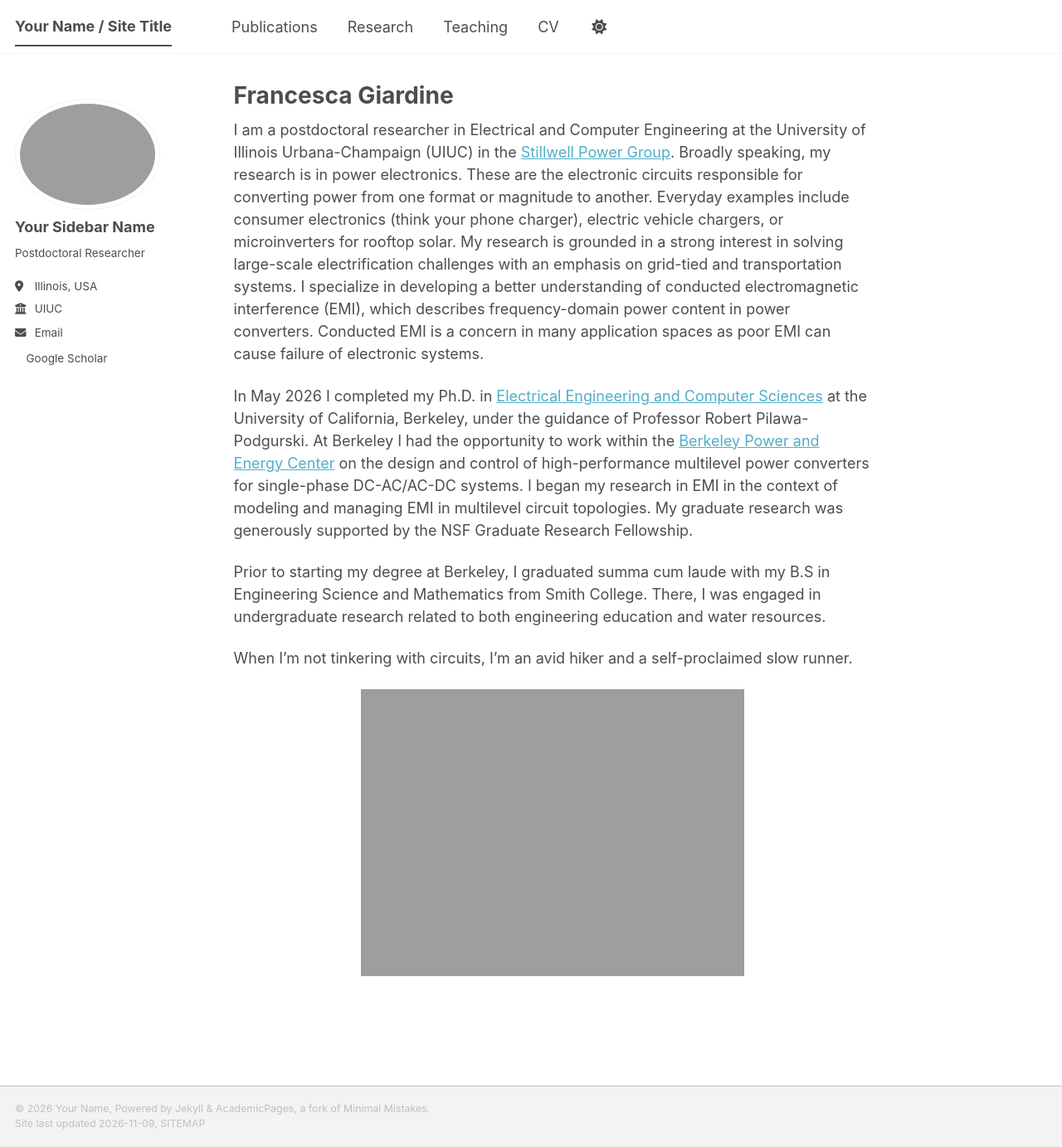
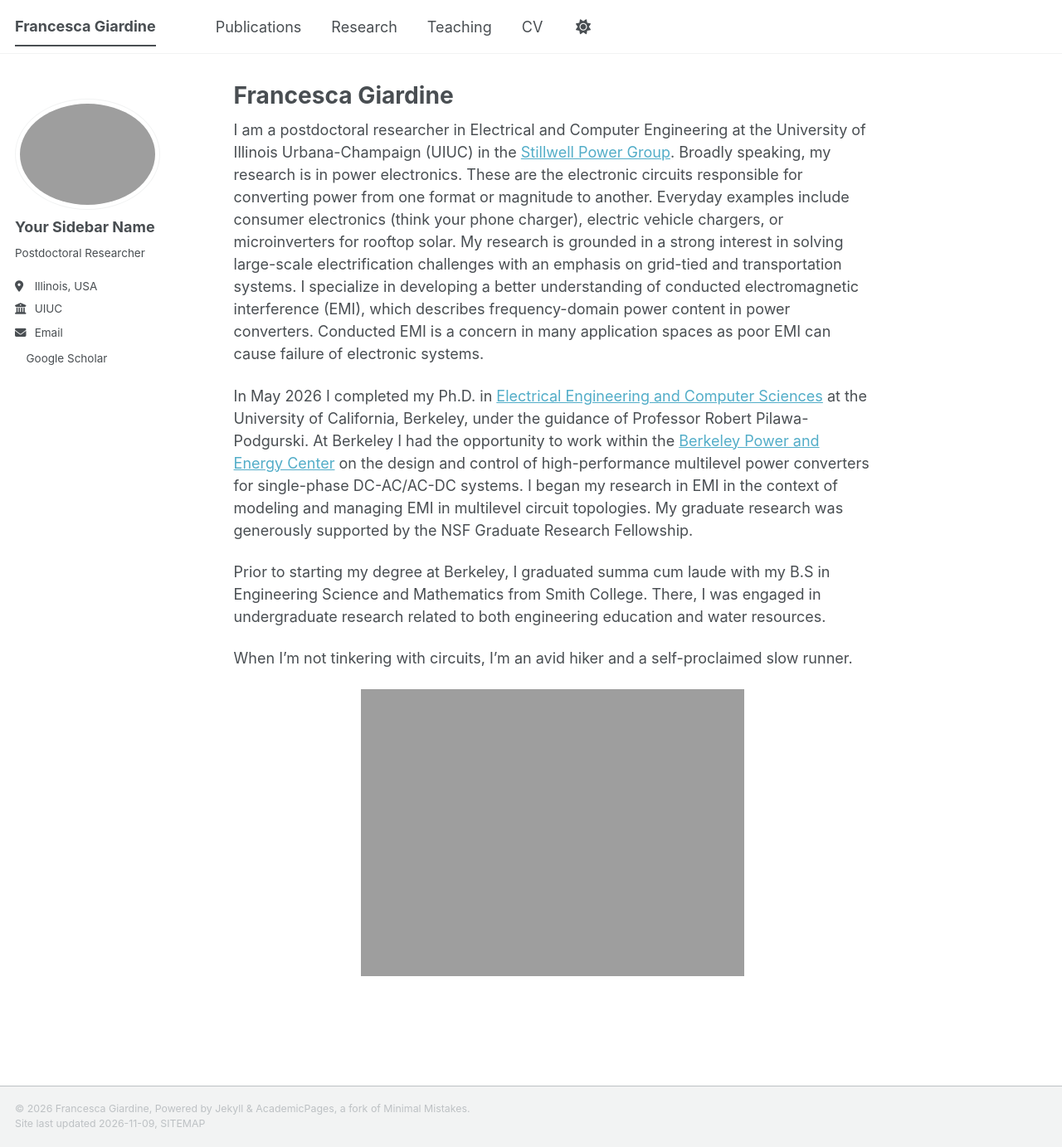
Before and after one commit to fgiardine/fgiardine.github.io, a Jekyll site: the page built from _pages/about.md, in a window 1280 px wide and 1383 px high. Shown: the whole window at 83% size. Built offline with Jekyll 4.4.1, drawn with Linux system fonts in a browser that asks for light colours; a script bundle is joined from its source files by our own code; a style sheet for code colours, icons or effects is not loaded.

Commit message:
Update _config.yml

```diff
--- a/_config.yml
+++ b/_config.yml
@@ -11,10 +11,10 @@
 # Basic Site Settings
 locale                   : "en-US"
 site_theme               : "default" # The available themes options are "default", "air", "sunrise", "mint", "dirt" and "contrast"
-title                    : "Your Name / Site Title"
+title                    : "Francesca Giardine"
 title_separator          : "-"
-name                     : &name "Your Name"
-description              : &description "Your Name's academic portfolio"   # Update this with a general description of your site, this is the default if not overridden by a page
+name                     : &name "Francesca Giardine"
+description              : &description "Francesca Giardine's academic portfolio"   # Update this with a general description of your site, this is the default if not overridden by a page
 url                      : https://fgiardine.github.io # The base hostname & protocol for your site e.g. "https://[your GitHub username].github.io",
                                                            # or if you already have some other page hosted on Github then use "https://[your GitHub username].github.io/[Your Repo Name]"
 baseurl                  : "/fgiardine.github.io"
```
